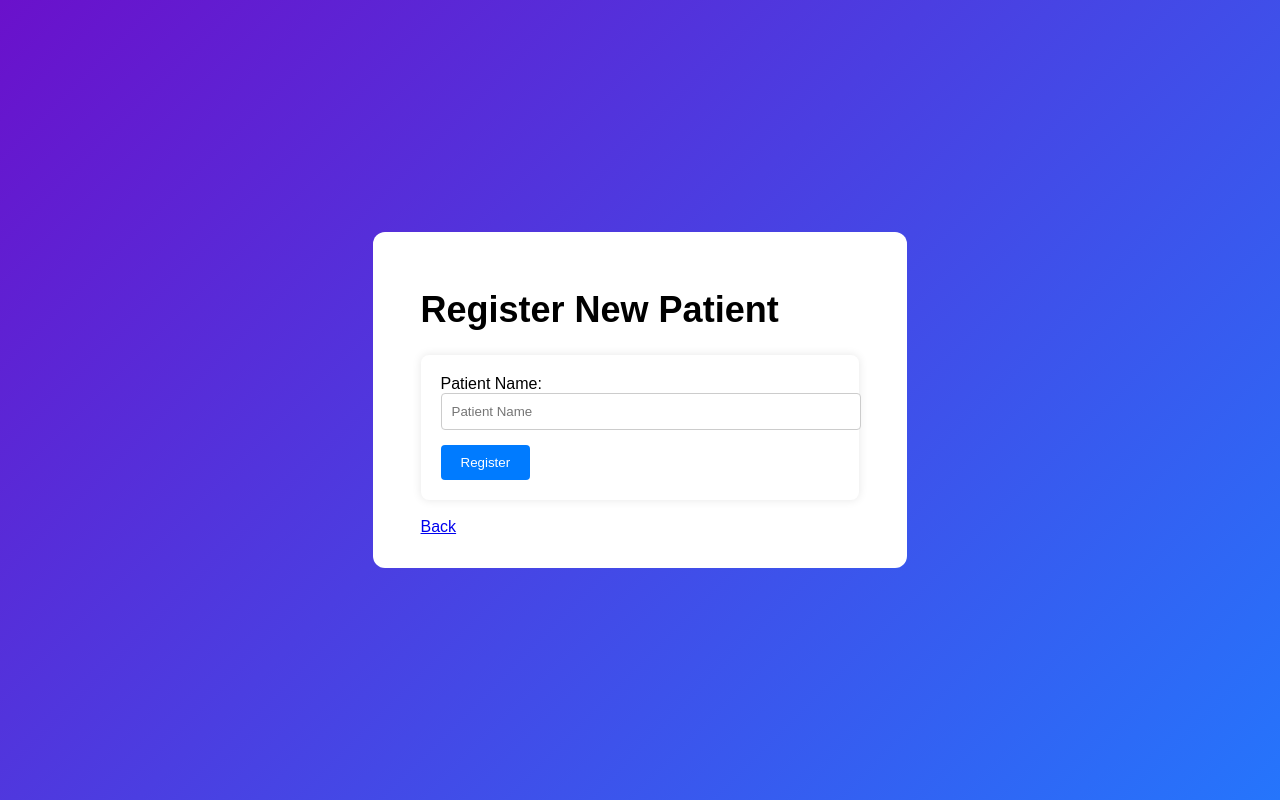
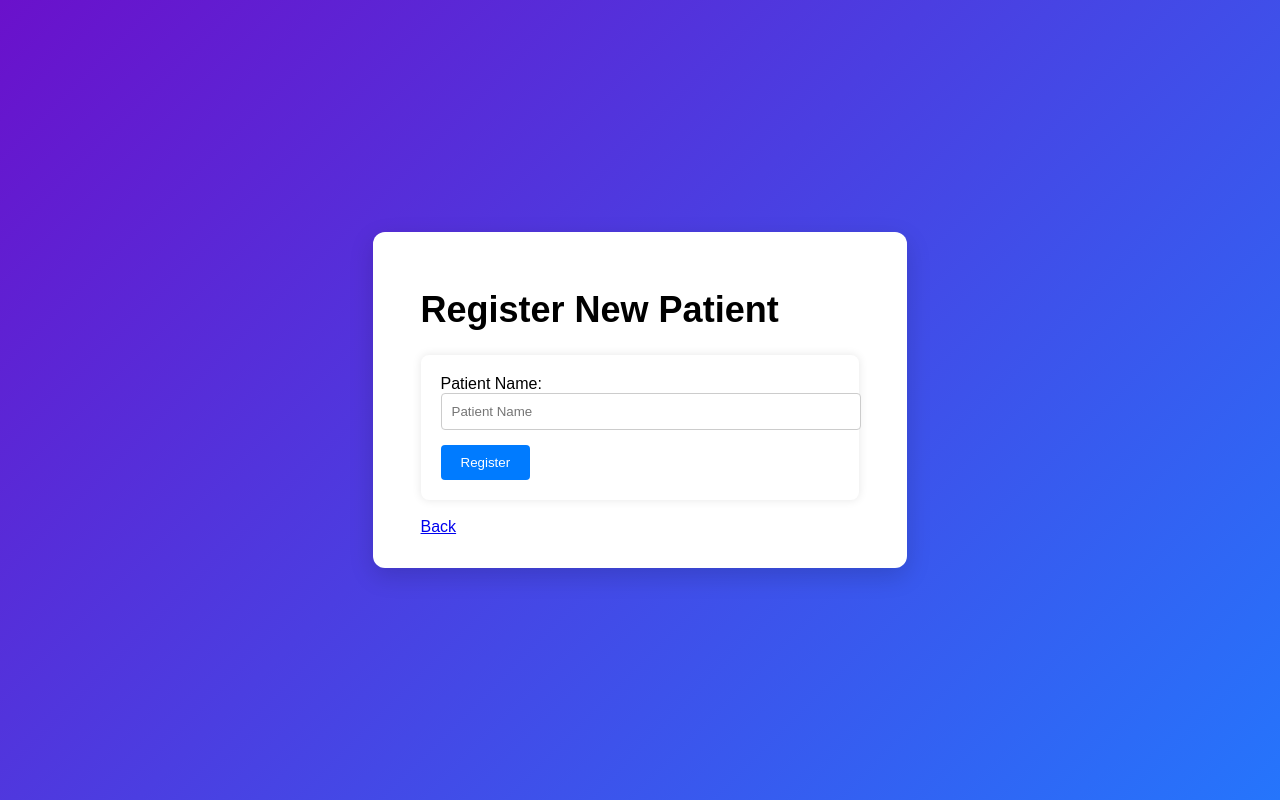
Before and after one commit to Darklion-007/Clinic-Queue-App, a Flask app: page /add in a window 1280 px wide. Run offline with Flask 3, Linux system fonts and the light colour scheme.

Commit message:
updated container design

```diff
--- a/static/style.css
+++ b/static/style.css
@@ -14,6 +14,9 @@ body {
     background: white;
     padding: 2rem 3rem;
     border-radius: 12px;
+    box-shadow: 0 8px 24px rgba(0, 0, 0, 0.15);
+    max-width: 500px;
+
 
 
  }
```
